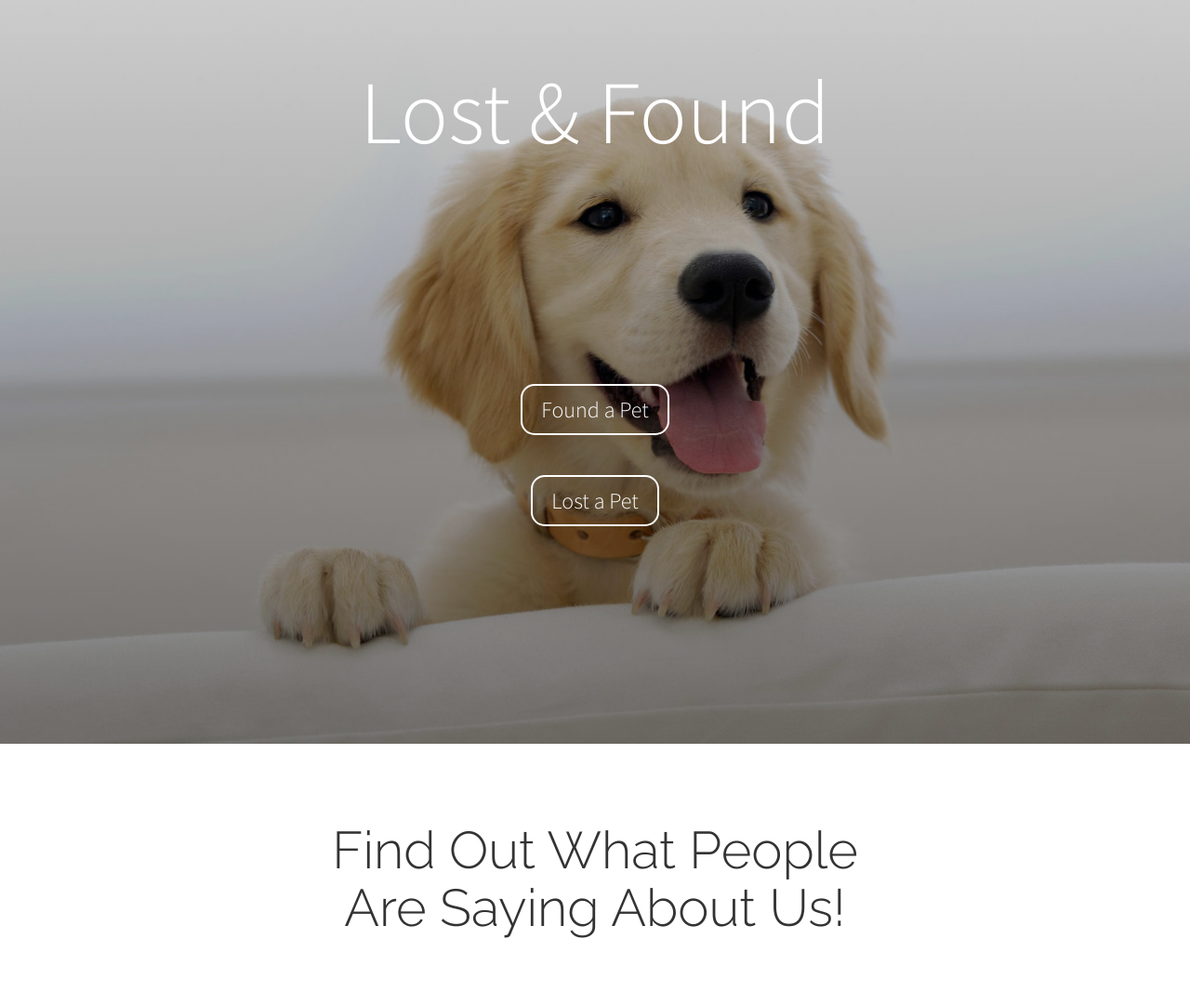
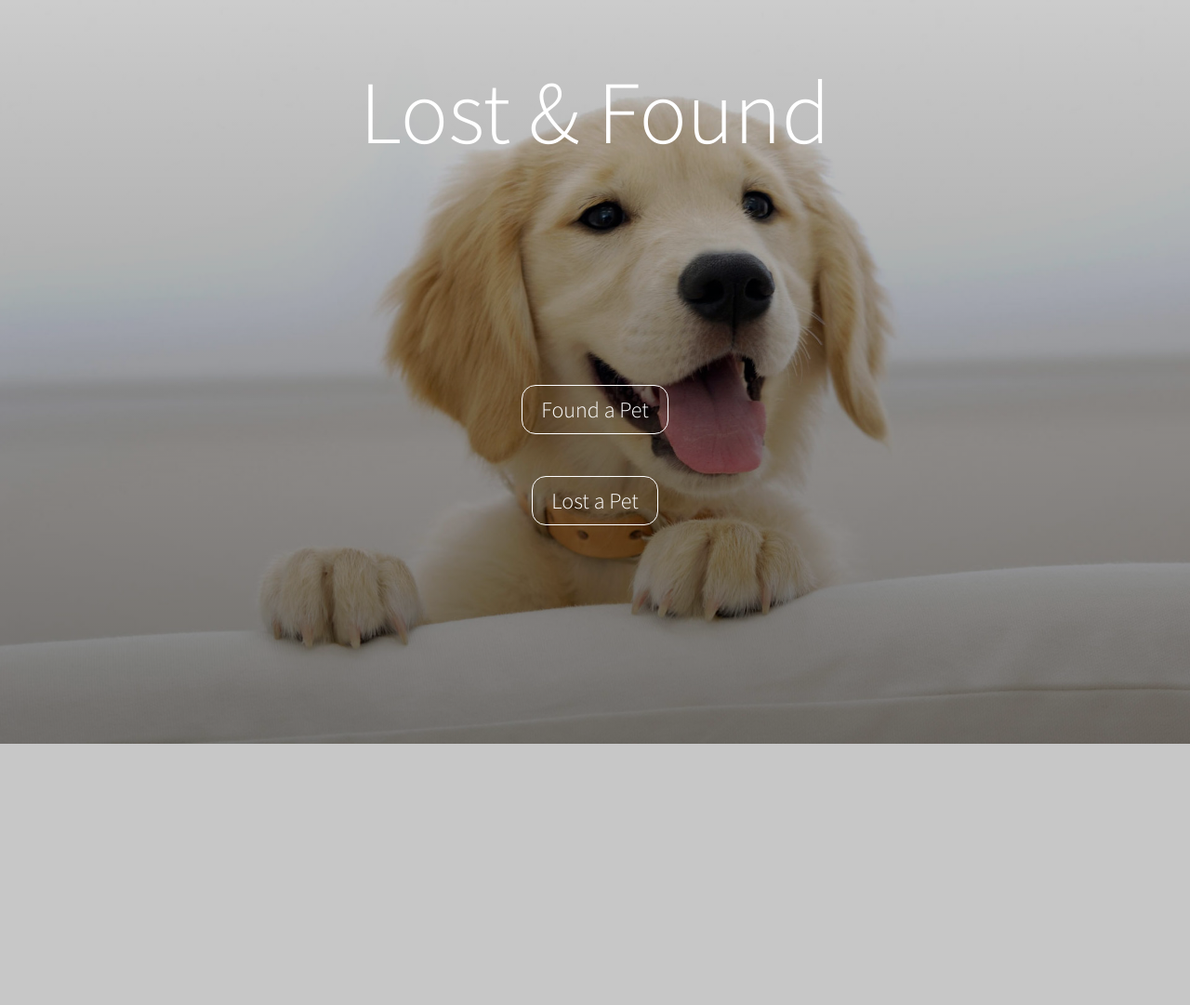
Before and after one commit to pchan37/ubiquitous-happiness, a Flask app: page / in a window 1280 px wide. Shown: the whole page at 93% size. After the commit the page ends 800 px from the top, so only its background shows below. Run offline with Flask 2, Linux system fonts and the light colour scheme; some libraries are stand-ins or nearby versions; some web fonts are replaced.

Commit message:
home and aplphaeontize bvcss

```diff
--- a/static/style.css
+++ b/static/style.css
@@ -1,31 +1,28 @@
 html, body, p {
-	-webkit-font-smoothing: antialiased;
-	font-color: black;
+    color: black;
 	font-family: 'Source Sans Pro', sans-serif;
 	font-size: 1em;
+	-webkit-font-smoothing: antialiased;
 }
 
 h1 {
-	font-family: 'Raleway';
+	color: #000000;
+    font-family: 'Raleway';
+    font-size: 3.5em;
 }
 
 h2, h3 {
 	font-family: 'Source Serif Pro';
 }
 
-h1 {
-	font-size: 3.5em;
-	font-color: #000000;
-}
-
 h2 {
+    color: #222222;
 	font-size: 2.5em;
-	font-color: #222222;
 }
 
 h3 {
+    color: #444444;
 	font-size: 1.5em;
-	font-color: #444444;
 }
 
 .row {
@@ -33,18 +30,17 @@ h3 {
 }
 
 .inner {
+	display: block;
+	height: 100%;
 	margin: 0 auto;
+	max-width: 100%;
 	padding-top: 3em;
-	display: block;
-	max-width: 100%;
-	height: 100%;
 	text-align: center;
 }
 
 .about {
+	padding-bottom: 5%;
 	text-align: center;
-	padding-top: 5%;
-	padding-bottom: 5%;
 }
 
 /*.image-circle-logo {
@@ -56,10 +52,10 @@ h3 {
 }*/
 
 .cover {
-	width: 100vw;
-	height: 100vh;
 	background: linear-gradient( rgba(0, 0, 0, 0.2), rgba(0, 0, 0, 0.3), rgba(0, 0, 0, 0.4), rgba(0, 0, 0, 0.5) ), url('images/cover.jpg') no-repeat center center fixed;
 	background: linear-gradient();
+	height: 100vh;
+	width: 100vw;
 	-webkit-background-size: cover;
 	-moz-background-size: cover;
 	-o-background-size: cover;
@@ -157,28 +153,28 @@ h3 {
 .cover-heading {
 	color: #FFF;
 	font-family: "Source Sans Pro";
+	font-size: 6em;
 	font-weight: 100;
-	font-size: 6em;
 }
 
 .cover-link {
+	border-radius: 15px;
+	border: 1px solid #FFF;
+	color: #FFF;
 	font-family: 'Source Sans Pro';
 	font-size: 1.5em;
 	font-weight: 500;
-	padding-top: 10px;
 	padding-bottom: 10px;
 	padding-left: 20px;
 	padding-right: 20px;
-	border: 2px solid #FFF;
-	color: #FFF;
+	padding-top: 10px;
 	text-decoration: none !important;
-	border-radius: 15px;
 }
 
 .cover-link:hover {
+	background-color: rgba(0, 0, 0, 0.4);
+	color: #FFF;
 	transition: 0.3s background-color;
-	color: #FFF;
-	background-color: rgba(0, 0, 0, 0.4);
 }
 
 .drop-shadow {
--- a/templates/home.html
+++ b/templates/home.html
@@ -25,24 +25,24 @@
 		</div>
 	</div>
 
-	<div class="row">
-		<div class="col-sm-3"></div>
-		<div class="col-sm-6 about">
-			<h1>Find Out What People Are Saying About Us!</h1>
-			<!-- <div style="text-align: left">
-				<img class="image-circle-logo img-responsive" src="static/images/dog.png" alt="Dog Logo" />
-				<div class="bubble-left"></div>
-			</div>
-			<div style="text-align: right ; white-space: nowrap ; overflow: hidden">
-				<div class="bubble-right"></div>
-				<img class="image-circle-logo img-responsive" src="static/images/bird.png" alt="Bird Logo" />
-			</div>
-			<div style="text-align: left">
-				<img class="image-circle-logo img-responsive" src="static/images/cat.png" alt="Cat Logo" />
-			</div> -->
-		</div>
-		<div class="col-sm-3"></div>
-	</div>
+	<!-- <div class="row"> -->
+	<!-- 	<div class="col-sm-3"></div> -->
+	<!-- 	<div class="col-sm-6 about"> -->
+	<!-- 		<h1>Find Out What People Are Saying About Us!</h1> -->
+	<!-- 		<\!-- <div style="text-align: left"> -->
+	<!-- 			<img class="image-circle-logo img-responsive" src="static/images/dog.png" alt="Dog Logo" /> -->
+	<!-- 			<div class="bubble-left"></div> -->
+	<!-- 		</div> -->
+	<!-- 		<div style="text-align: right ; white-space: nowrap ; overflow: hidden"> -->
+	<!-- 			<div class="bubble-right"></div> -->
+	<!-- 			<img class="image-circle-logo img-responsive" src="static/images/bird.png" alt="Bird Logo" /> -->
+	<!-- 		</div> -->
+	<!-- 		<div style="text-align: left"> -->
+	<!-- 			<img class="image-circle-logo img-responsive" src="static/images/cat.png" alt="Cat Logo" /> -->
+	<!-- 		</div> -\-> -->
+	<!-- 	</div> -->
+	<!-- 	<div class="col-sm-3"></div> -->
+	<!-- </div> -->
 
 	<!-- Jquery -->
     <script src="https://cdnjs.cloudflare.com/ajax/libs/jquery/3.1.1/jquery.min.js" integrity="sha256-hVVnYaiADRTO2PzUGmuLJr8BLUSjGIZsDYGmIJLv2b8=" crossorigin="anonymous"></script>
```
